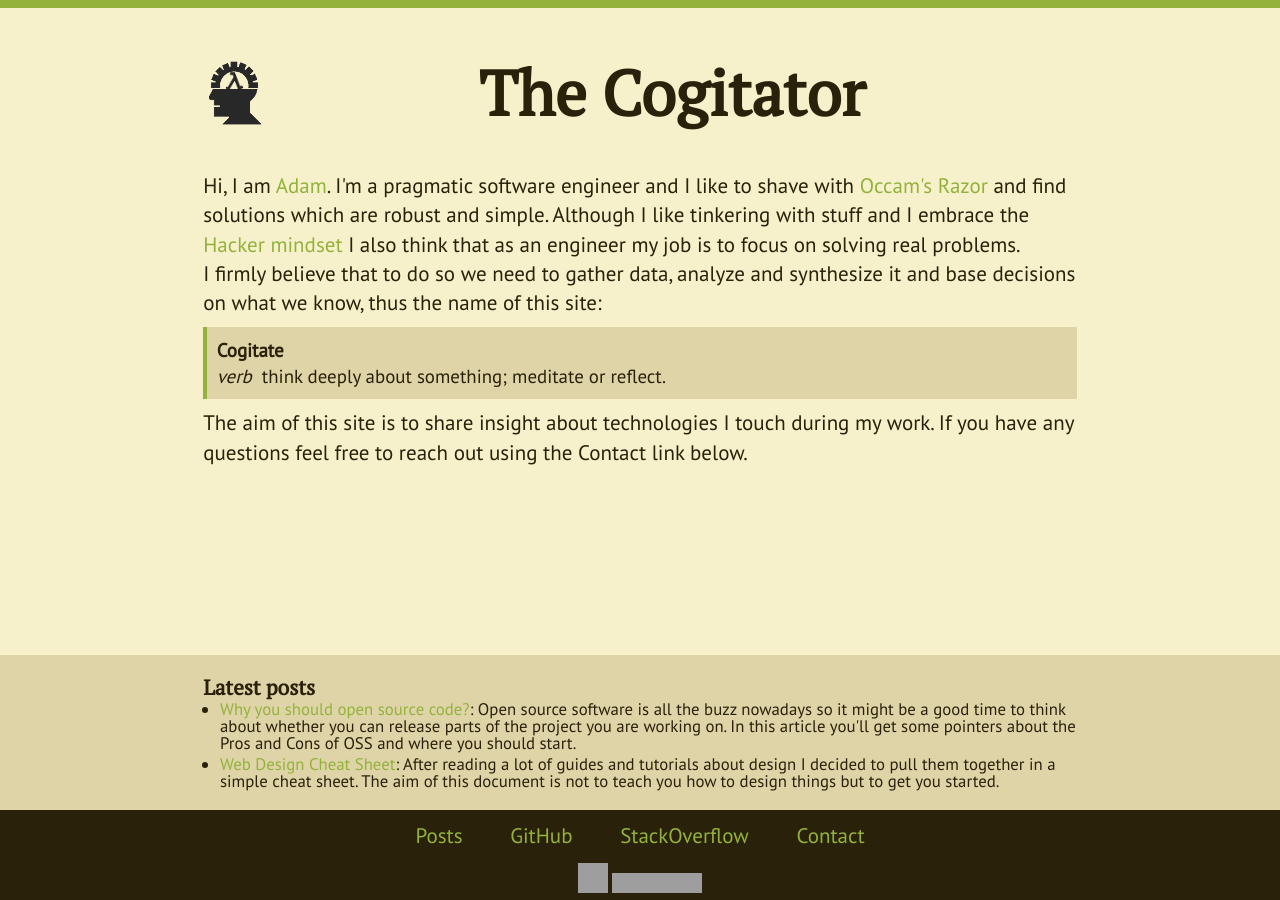
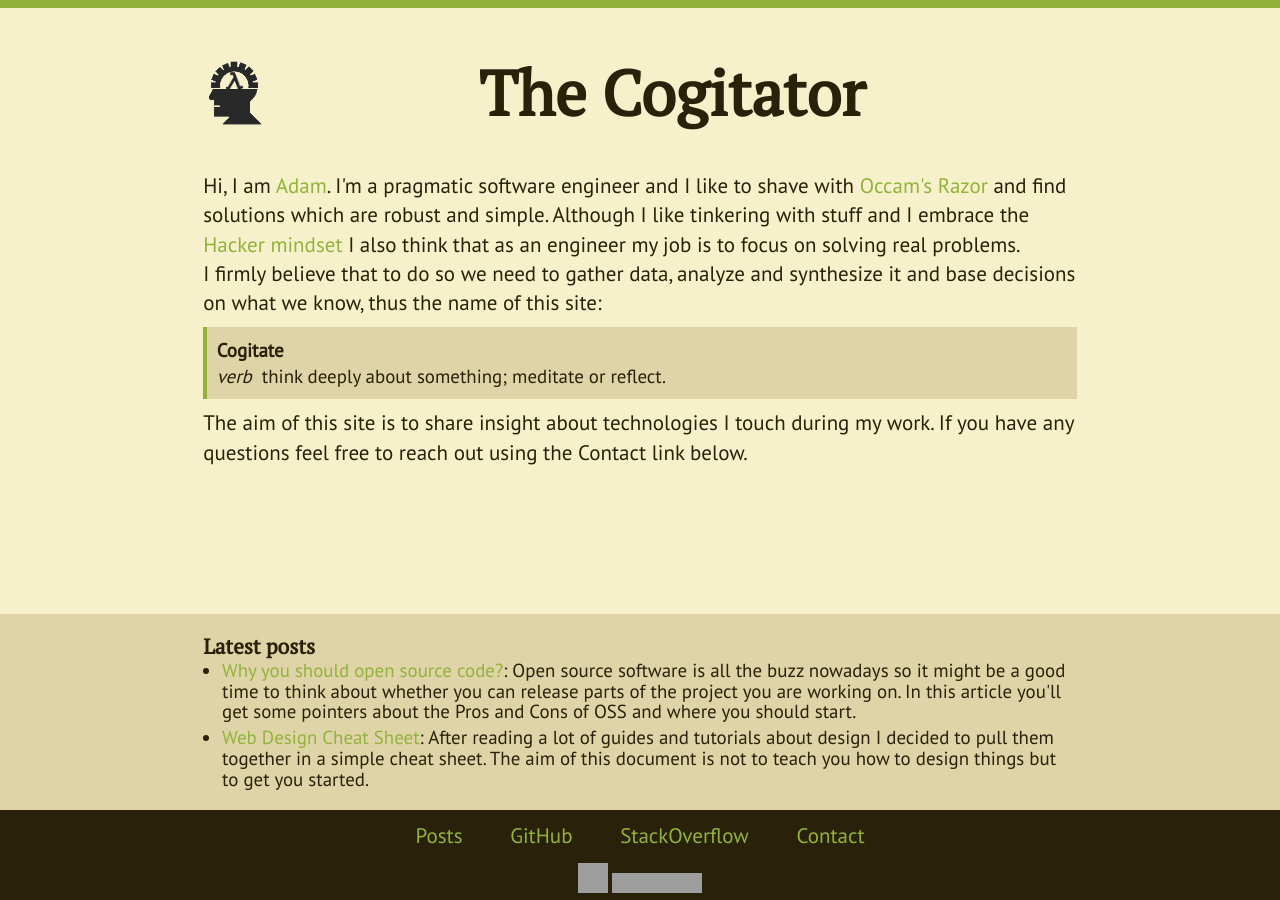
Before and after one commit to Hexworks/the-cogitator, a Jekyll site: the page built from index.html, in a window 1280 px wide. Built offline with Jekyll 4.4.1, drawn with Linux system fonts in a browser that asks for light colours; grey boxes are pictures that could not be loaded.

Commit message:
font size fix removing unnecessary about.md

```diff
--- a/css/main.scss
+++ b/css/main.scss
@@ -95,13 +95,10 @@ $foreground-color: #29210A;
   padding: 0;
 }
 
-body {
-  font-size: 16px
-}
-
 html {
   border-top: 0.5em solid $accent-color;
   font-family: $default-font;
+  font-size: 100%;
 }
 
 li {
@@ -253,8 +250,8 @@ header {
 }
 
 #latest-posts {
-  font-size: 0.8em;
-  line-height: 1em;
+  font-size: 0.9em;
+  line-height: 1.1em;
 }
 
 #disqus {
```
Also changed, not shown: about.md (deleted, +0 -5 lines).
